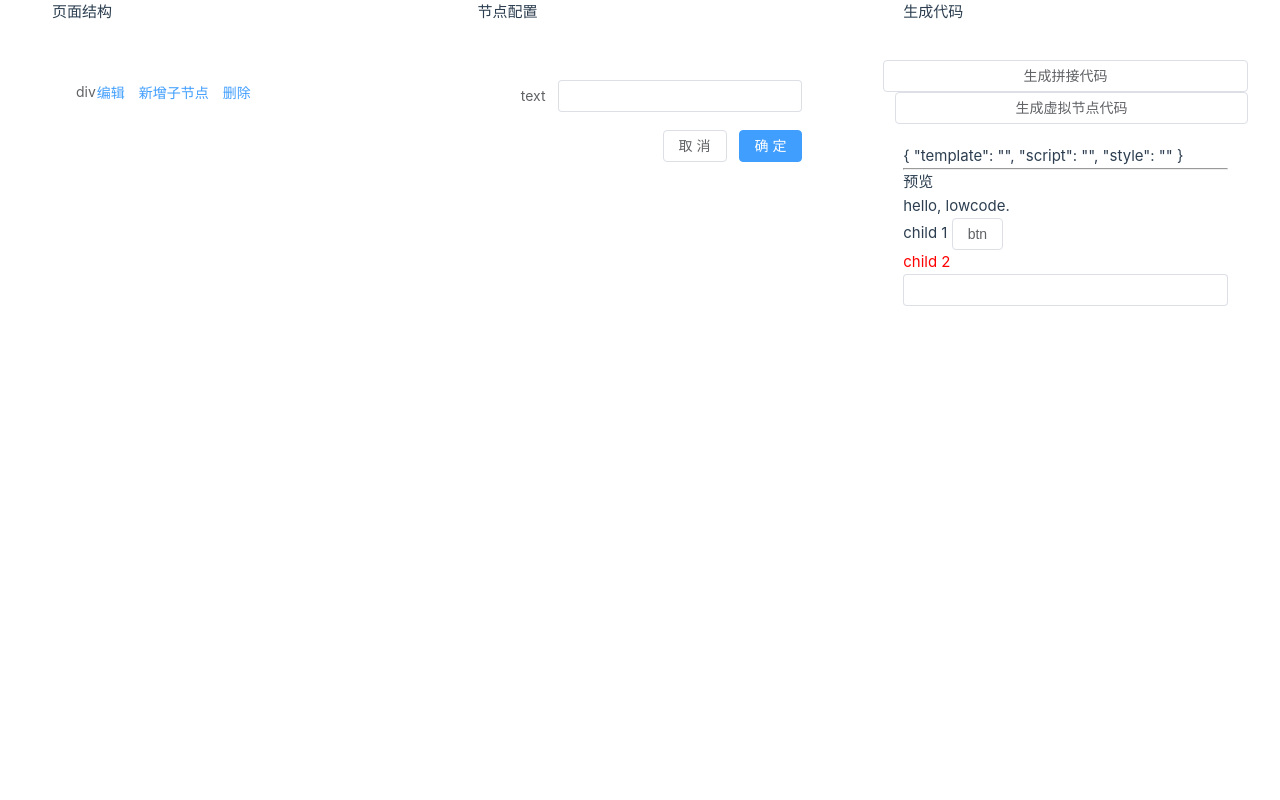
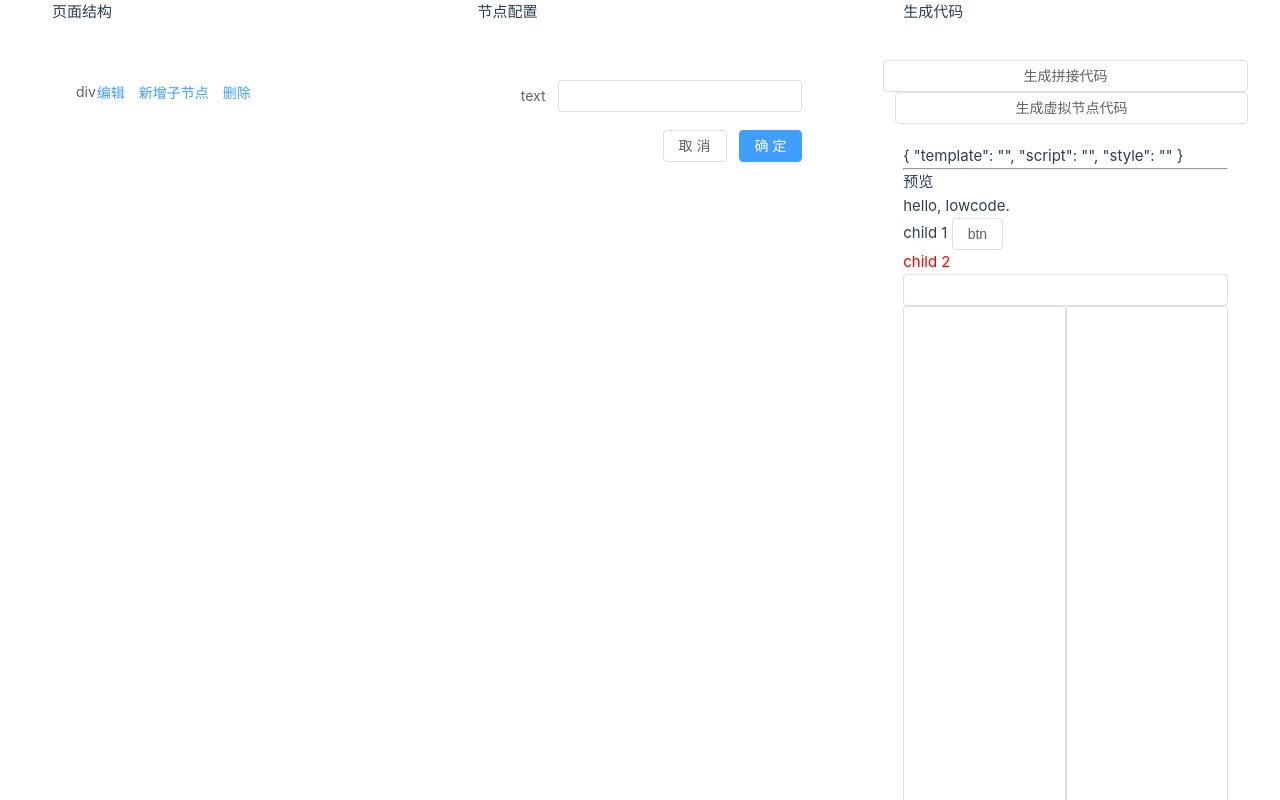
Before and after one commit to tinyblckc0000al/lowcodeHelper, a Vue app: page / in a window 1280 px wide. Shown: the top 800 px of the page. Built offline with nearby package versions, Linux system fonts and the light colour scheme.

Commit message:
vue2语法改为vue3语法，引入element-plus

```diff
--- a/src/components/lowcodeHelper.vue
+++ b/src/components/lowcodeHelper.vue
@@ -33,7 +33,8 @@
                 <el-header>节点配置</el-header>
                 <el-main>
                     <el-form ref="curConfig" :model="curConfig" label-width="80px">
-                        <el-form-item v-for="item in configItems" :key="item.id" :label="item.label" :value="item.value">
+                        <el-form-item v-for="item in configItems" :key="item.id" :label="item.label"
+                            :value="item.value">
                             <el-input v-model="curConfig[item.value]"></el-input>
                         </el-form-item>
                     </el-form>
@@ -51,7 +52,7 @@
                 <el-button @click="generateVNode">生成虚拟节点代码</el-button>
                 <el-main>
                     {{ generatedCode }}
-                    <hr/>
+                    <hr />
                     <p>预览</p>
                     <div ref="preview">
                         <span id="testId" class="testClass">hello, lowcode.
@@ -62,6 +63,10 @@
                             <span id="testId" class="testClass" style="color:red">child 2</span>
                             <el-input class="single-input" v-model="inputValue"></el-input>
                         </span>
+                        <div id="container" class="container">
+                            <el-input class="single-input" v-model="$inputValue"></el-input>
+                            <el-input class="single-input" v-model="$inputValue"></el-input>
+                        </div>
                     </div>
                 </el-main>
             </el-container>
```
Lines whose indentation alone changed are shown as unchanged.
